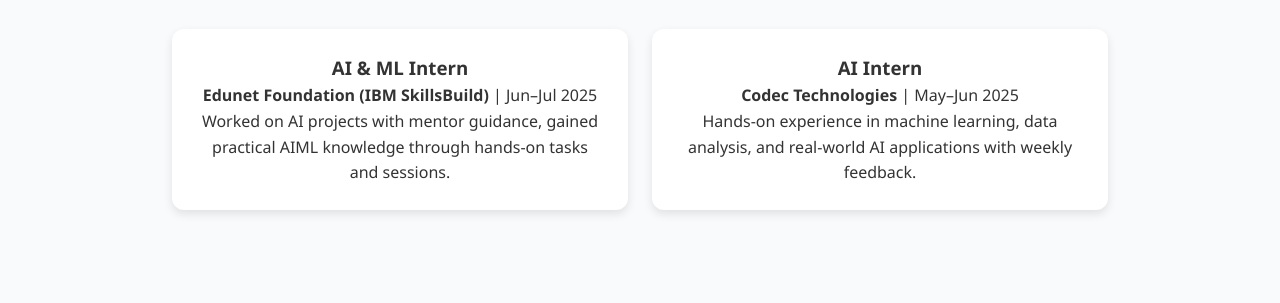
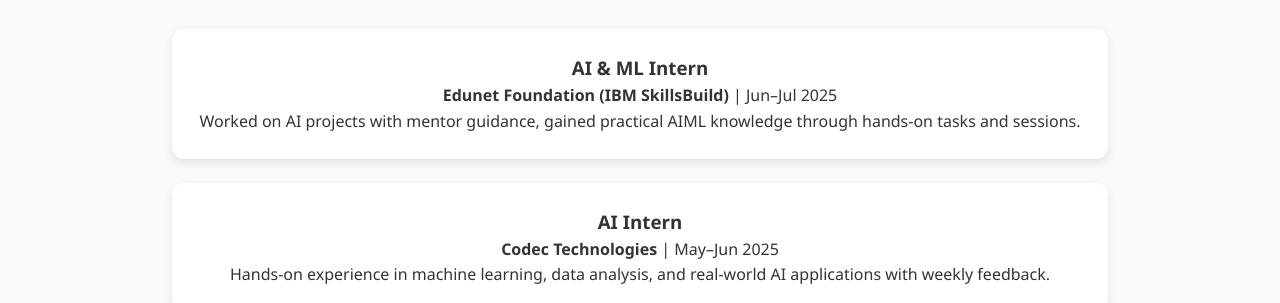
Before and after one commit to Revadi-Jaswanth/jaswanth---portfolio, a plain HTML site: page index.html in a window 1280 px wide. Shown: the part 600-903 px from the top of the page. Drawn offline with Linux system fonts and the light colour scheme.

Commit message:
Update index.html

```diff
--- a/index.html
+++ b/index.html
@@ -102,9 +102,11 @@
 
     /* Grid */
     .grid {
-      display: grid; gap: 1.5rem;
-      grid-template-columns: repeat(auto-fit, minmax(280px, 1fr));
-    }
+     display: flex;
+     flex-direction: column;
+     gap: 1.5rem;
+   }
+
 
     /* Contact Section */
     .contact-info {
```
